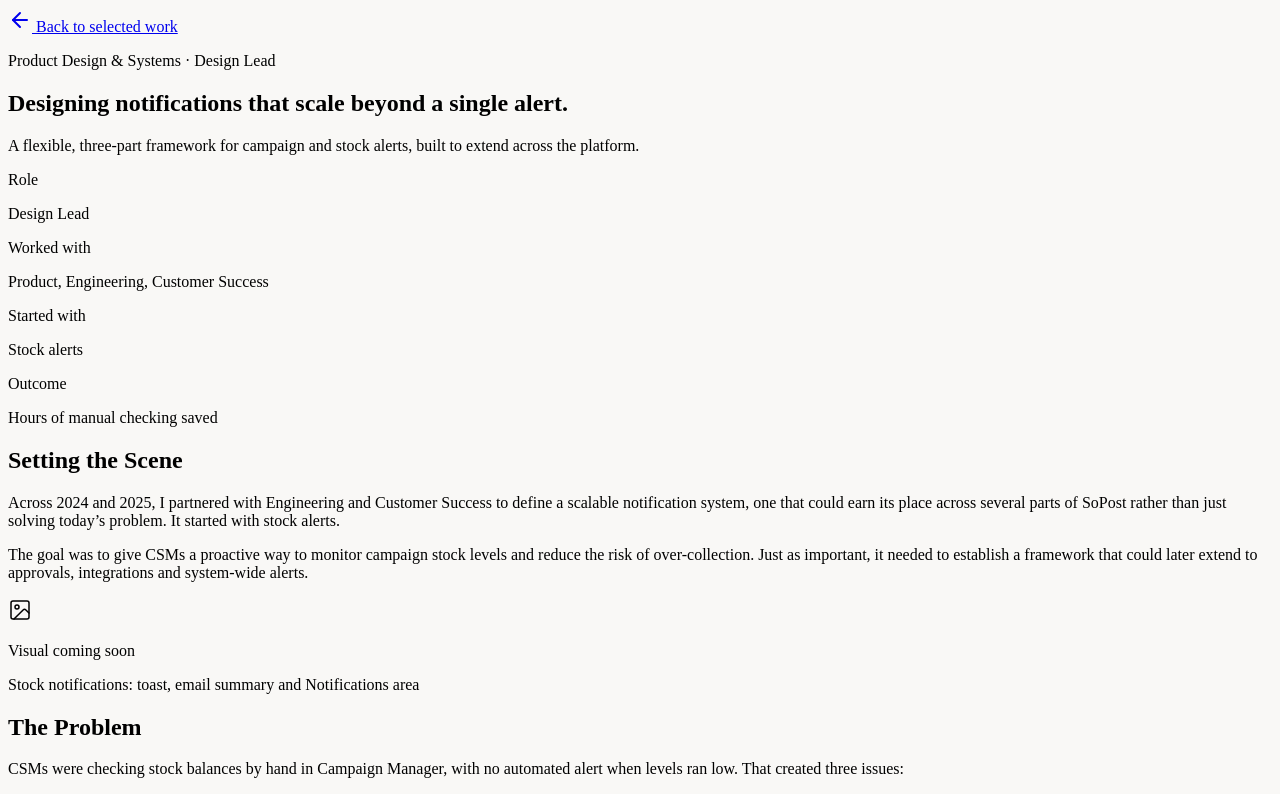
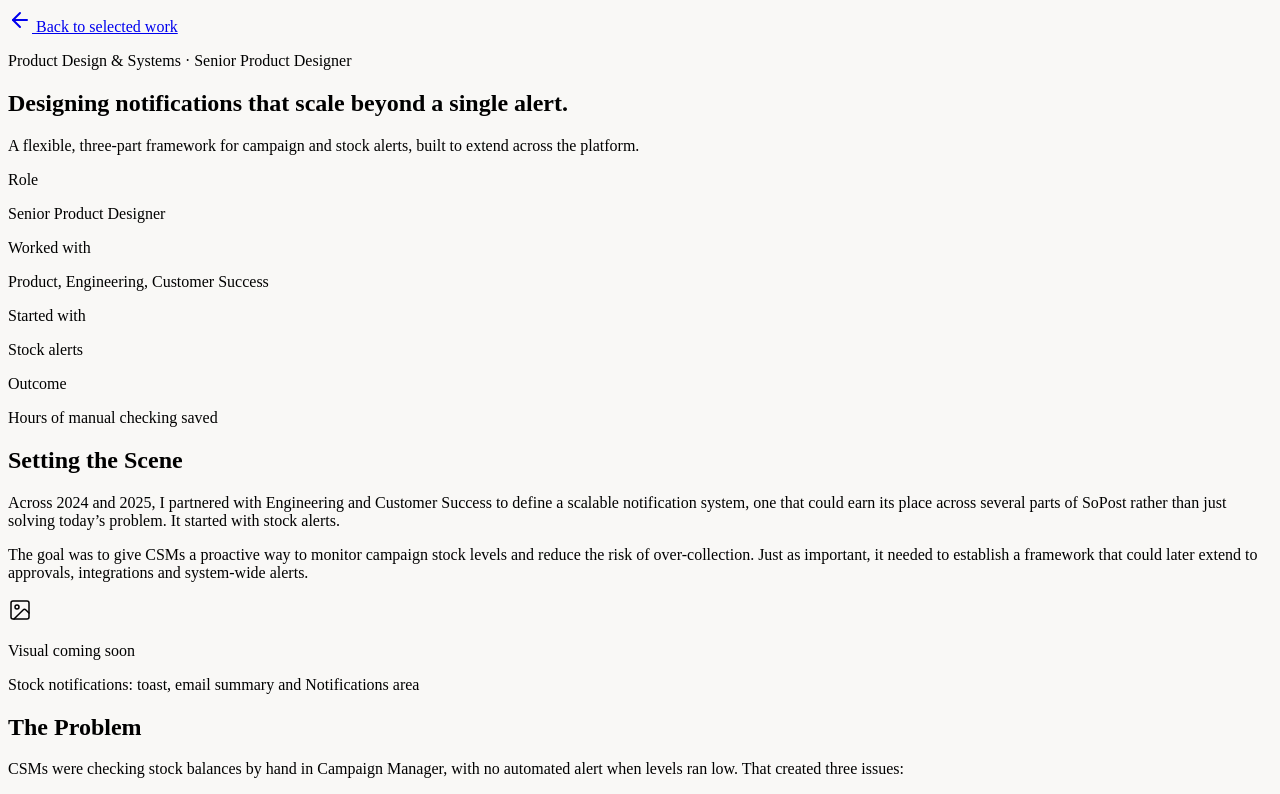
Before and after one commit to jadeparrish/portfolio, a Next.js app: page /work/notifications in a window 1280 px wide. Shown: the top 794 px of the page. Built offline with nearby package versions, Linux system fonts and the light colour scheme.

Commit message:
Update role from Design Lead to Senior Product Designer

```diff
--- a/app/work/notifications/page.js
+++ b/app/work/notifications/page.js
@@ -68,7 +68,7 @@ export default function NotificationsCaseStudy() {
         {/* Title */}
         <section className="pb-8 border-b border-neutral-200/80">
           <p className="text-[11px] uppercase tracking-[0.2em] font-medium text-neutral-600 mb-4">
-            Product Design &amp; Systems &middot; Design Lead
+            Product Design &amp; Systems &middot; Senior Product Designer
           </p>
           <h1 className="text-3xl sm:text-4xl lg:text-5xl font-serif font-normal leading-[1.15] tracking-tight text-neutral-900 mb-6">
             Designing notifications that scale beyond a single alert.
@@ -84,7 +84,7 @@ export default function NotificationsCaseStudy() {
           <div className="grid grid-cols-2 sm:grid-cols-4 gap-6">
             <div>
               <p className="text-[10px] uppercase tracking-[0.15em] text-neutral-600 mb-1.5">Role</p>
-              <p className="text-sm font-medium text-neutral-900">Design Lead</p>
+              <p className="text-sm font-medium text-neutral-900">Senior Product Designer</p>
             </div>
             <div>
               <p className="text-[10px] uppercase tracking-[0.15em] text-neutral-600 mb-1.5">Worked with</p>
```
